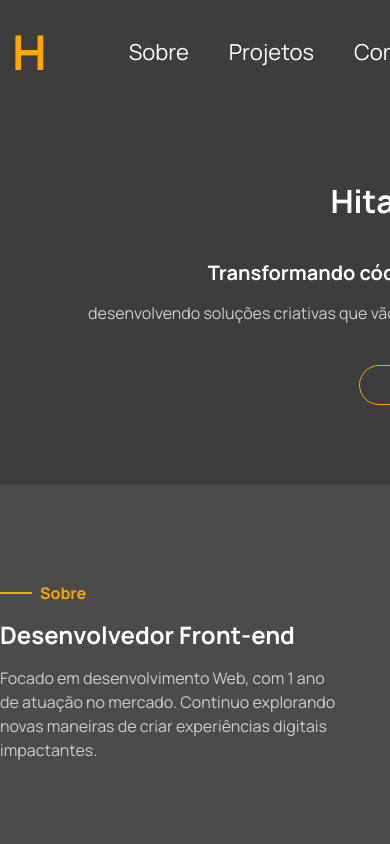
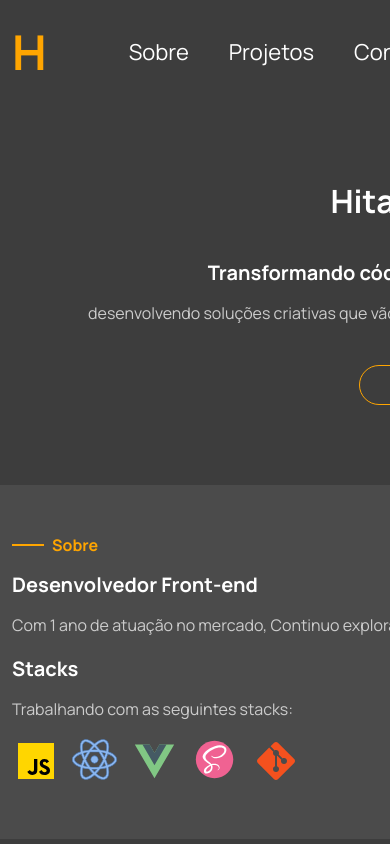
Before and after one commit to Hitallo-moreira/portfolio, a React (Vite) app: page / in a window 390 px wide. Shown: the top 844 px of the page. Built offline with nearby package versions, Linux system fonts and the light colour scheme; the HTML template or start-up script is replaced by a standard one.

Commit message:
feat: add responsive style

```diff
--- a/src/components/AboutSection.jsx
+++ b/src/components/AboutSection.jsx
@@ -1,6 +1,22 @@
+import React, { useState, useEffect } from 'react';
 import MyCarousel from "./Carousel"
 
 function AboutSection() {
+    const [isMobile, setIsMobile] = useState(false);
+
+    useEffect(() => {
+        function handleWindowResize() {
+            setIsMobile(window.innerWidth <= 768);
+        }
+
+        handleWindowResize();
+        window.addEventListener('resize', handleWindowResize);
+
+        return () => {
+            window.removeEventListener('resize', handleWindowResize);
+        };
+    }, []);
+
     return (
         <div id="about">
             <div className="container about-section">
@@ -8,18 +24,18 @@ function AboutSection() {
                     <div className="title-line"></div>
                     <p className="about-title">Sobre</p>
                 </div>
-                <div className="row">
-                    <div className="col">
+                <div className='my-info'>
+                    <div className="info">
                         <h2 className="title">Desenvolvedor Front-end</h2>
                         <p className="about-me">
-                            Focado em desenvolvimento Web, com 1 ano de atuação no mercado. Continuo explorando novas maneiras de criar experiências digitais impactantes.
+                            {isMobile ? 'Com 1 ano de atuação no mercado, Continuo explorando novas maneiras de criar experiências digitais impactantes.' : 'Focado em desenvolvimento Web, com 1 ano de atuação no mercado, continuo explorando novas maneiras de criar experiências digitais impactantes.'}
                         </p>
                     </div>
-                    <div className="col">
+                    <div className="tech">
                         <div className="stacks">
                             <h2 className="title">Stacks</h2>
                             <p className="my-stacks">
-                                Possuo conhecimento nas seguintes tecnologias:
+                                {isMobile ? 'Trabalhando com as seguintes stacks:' : 'Possuo conhecimento nas seguintes tecnologias:'}
                             </p>
                             <div className="carousel">
                                 <MyCarousel />
--- a/src/styles/components/_about-section.scss
+++ b/src/styles/components/_about-section.scss
@@ -23,6 +23,17 @@
             }
         }
 
+        .my-info {
+            display: flex;
+
+            .info {
+                width: 50%;
+
+                .about-me {
+                    width: 80%;
+                }
+            }
+        }
 
         .title {
             color: $default-white;
@@ -39,16 +50,46 @@
             font-size: 16px;
         }
 
-        .about-me {
-            width: 80%;
+        .tech {
+            .stacks {
+                .slick-slider {
+                    div {
+                        width: 300px;
+                        outline: none;
+                    }
+                }
+            }
         }
 
-        .stacks {
-            .slick-slider {
-                div {
-                    width: 300px;
-                    outline: none;
+    }
+}
+
+@media only screen and (max-width: 768px) {
+    #about {
+        .about-section {
+            width: calc(100% - 24px);
+            padding: 3rem 0 3rem 0;
+
+            .my-info {
+                display: block;
+
+                .info {
+                    width: 100%;
+
+                    .about-me {
+                        width: 100%;
+                        margin-bottom: 1.25rem;
+                    }
                 }
+            }
+
+            .title,
+            .about-me {
+                width: 100%;
+            }
+
+            .title {
+                font-size: 20px;
             }
         }
     }
```
